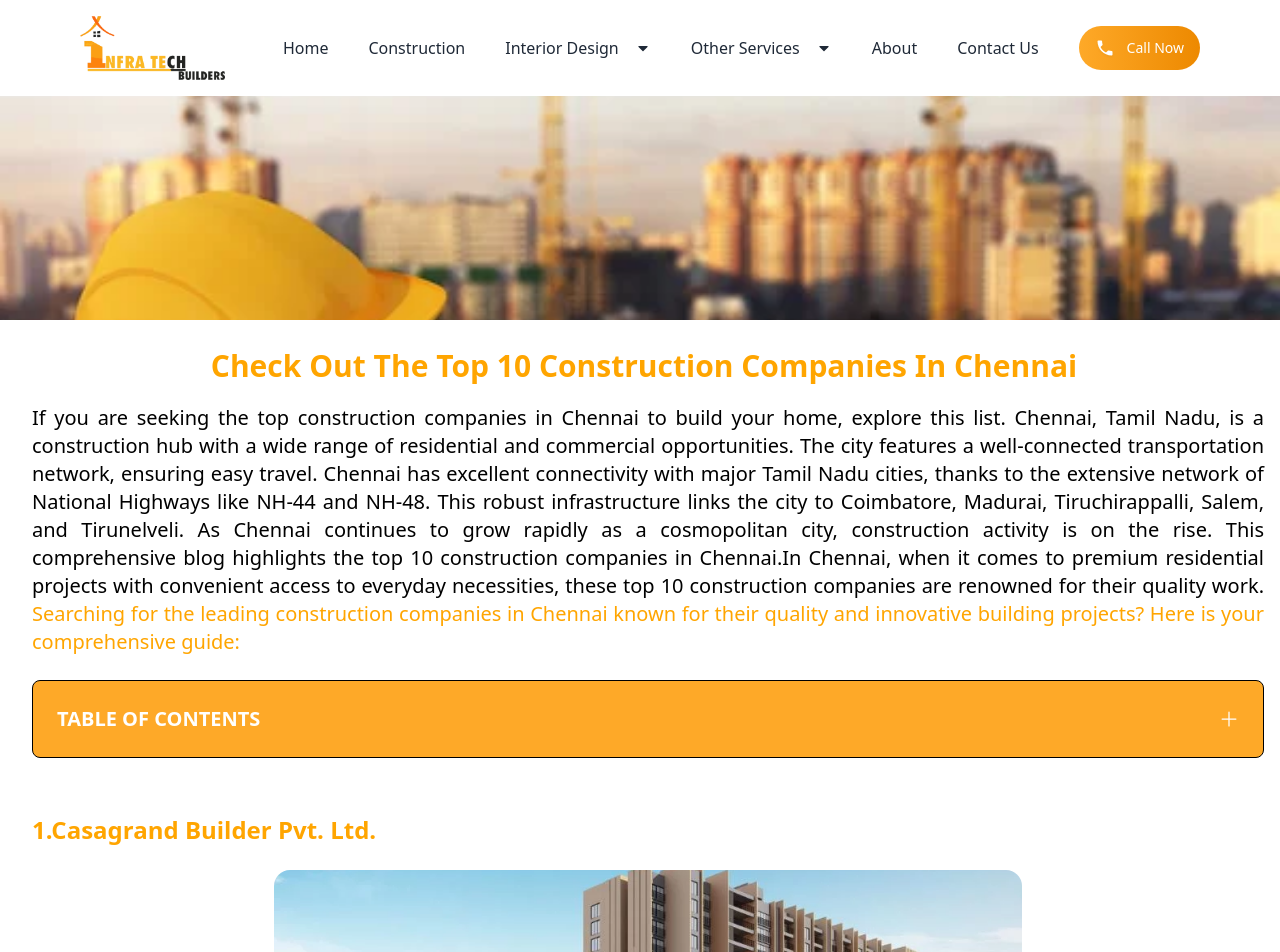
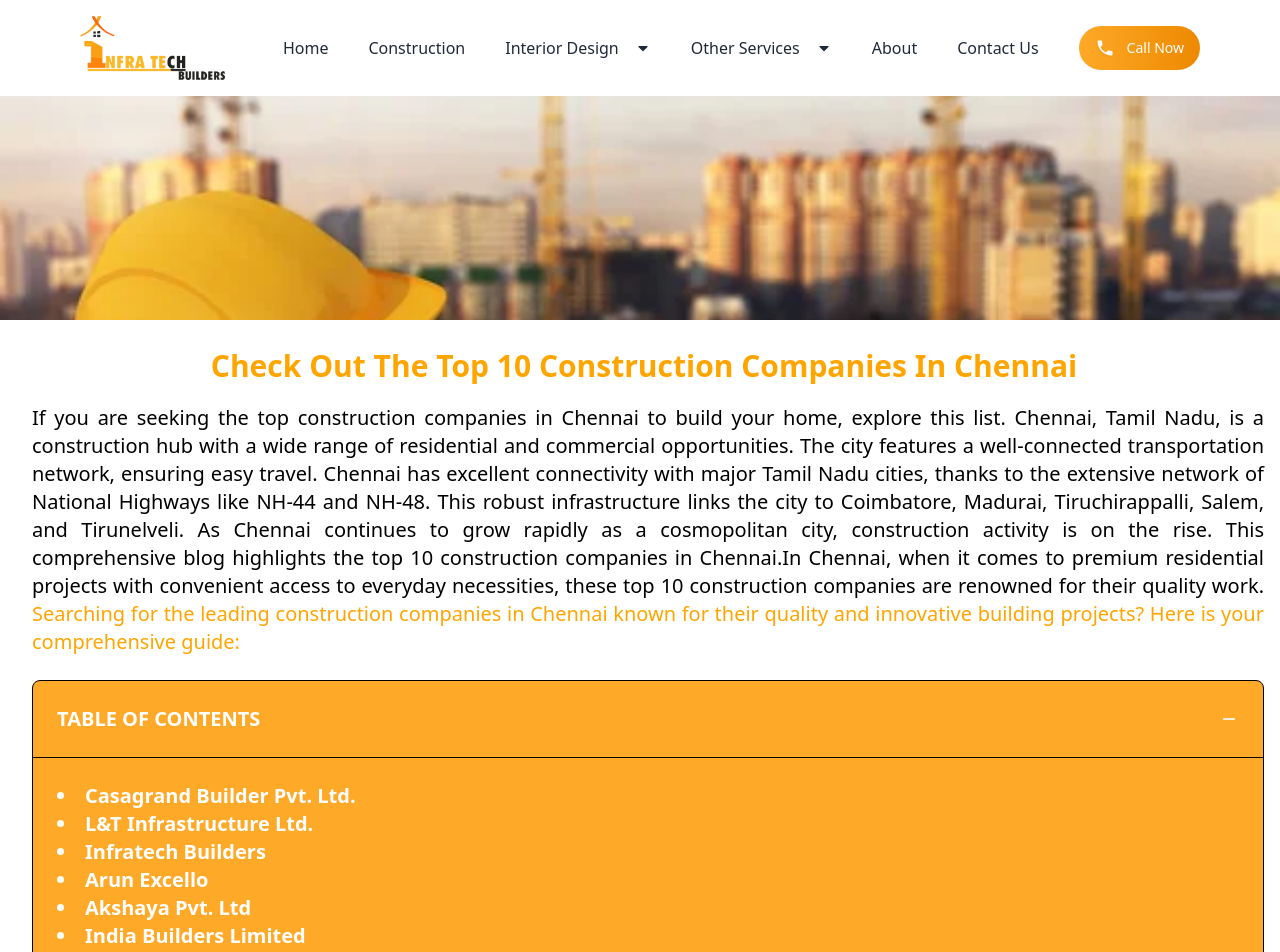
Before and after one commit to vishnuprakashvp10/infratech-builders-website, a React (Vite) app: page /blog-post/top-10-construction-companies-in-chennai in a window 1280 px wide. Shown: the top 952 px of the page. Built offline with nearby package versions, Linux system fonts and the light colour scheme; a web font is replaced by a local one.

Commit message:
bug-table-of-contents

```diff
--- a/src/Top10HomeConstructions.jsx
+++ b/src/Top10HomeConstructions.jsx
@@ -25,7 +25,7 @@
 export const table = [
   {
     question: "TABLE OF CONTENTS",
-    answers: ["Casagrand Builder Pvt. Ltd.", "L&T Infrastructure Ltd.", "Infratech Builders", "Arun Excello", "Akshaya Pvt. Ltd", "India Builders Limited", "Appaswamy Real Estates Limited", "KG Foundations Pvt. Ltd.", "Alliance Group", "Shriram Properties"],
+    answers: ["Casagrand Builder Pvt. Ltd.", "L&T Infrastructure Ltd.", "Infratech Builders", "Arun Excello", "Akshaya Pvt. Ltd", "India Builders Limited", "Appaswamy Real Estates", "KG Foundations Pvt. Ltd.", "Alliance Group", "Shriram Properties"],
   },
 ];
 
@@ -344,7 +344,7 @@
 
 
 const SingleQuestion2 = ({ question, answers }) => {
-  const [showAnswer, setShowAnswer] = useState(false);
+  const [showAnswer, setShowAnswer] = useState(true); // Default state is true to keep answers always opened
 
   return (
     <div className="border border-black rounded-lg bg-primary md:width-320px width-500px">
@@ -378,6 +378,4 @@
   );
 };
 
-
-
 export default HomeConstructionsTop10;
```
